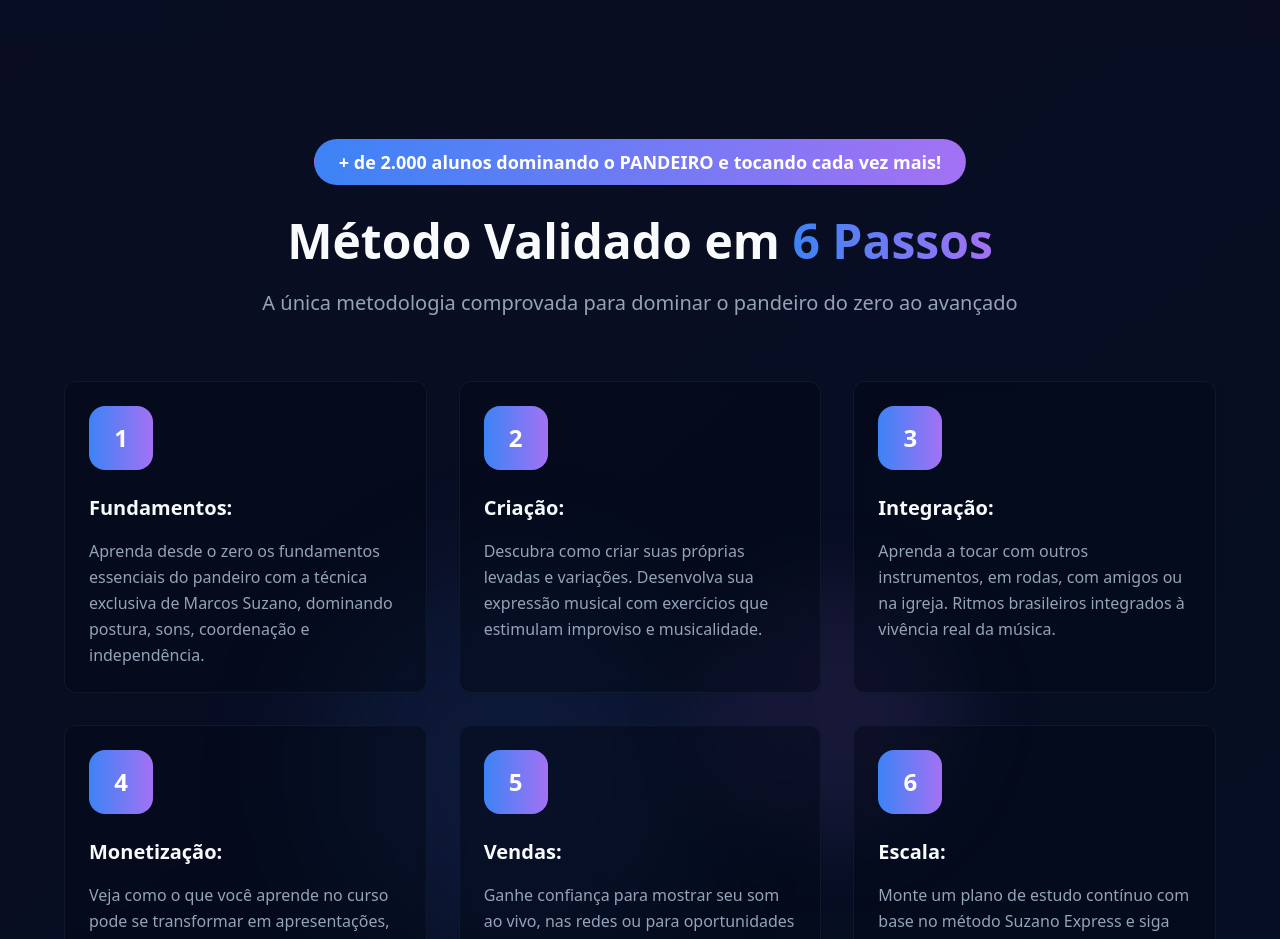
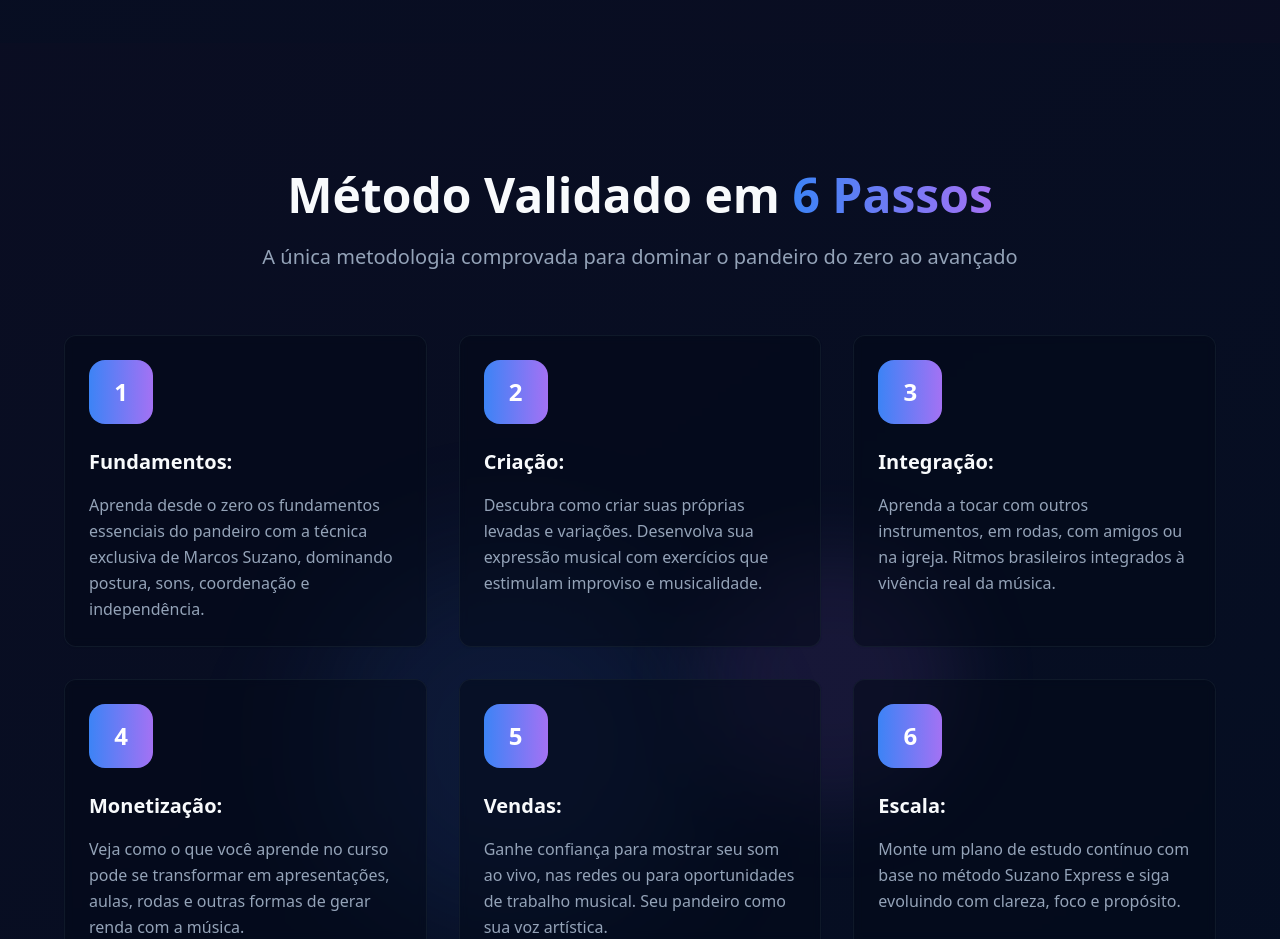
Before and after one commit to edilson-morais/suzano-express-com-ia-pv, a React (Vite) app: page / in a window 1280 px wide. Shown: the part 3280-4219 px from the top of the page. Built offline with nearby package versions, Linux system fonts and the light colour scheme.

Commit message:
Visual edit in Lovable
Edited UI in Lovable

```diff
--- a/src/components/suzano/SuzanoMethod.tsx
+++ b/src/components/suzano/SuzanoMethod.tsx
@@ -34,7 +34,7 @@ const SuzanoMethod = () => {
       <div className="container mx-auto px-6 relative z-10">
         {/* Student Count Badge */}
         <div className="text-center mb-8 animate-fade-in">
-          <Badge className="bg-gradient-to-r from-primary to-accent text-white px-6 py-2 text-lg font-semibold">+ de 2.000 alunos dominando o PANDEIRO e tocando cada vez mais!</Badge>
+
         </div>
 
         {/* Section Title */}
```
